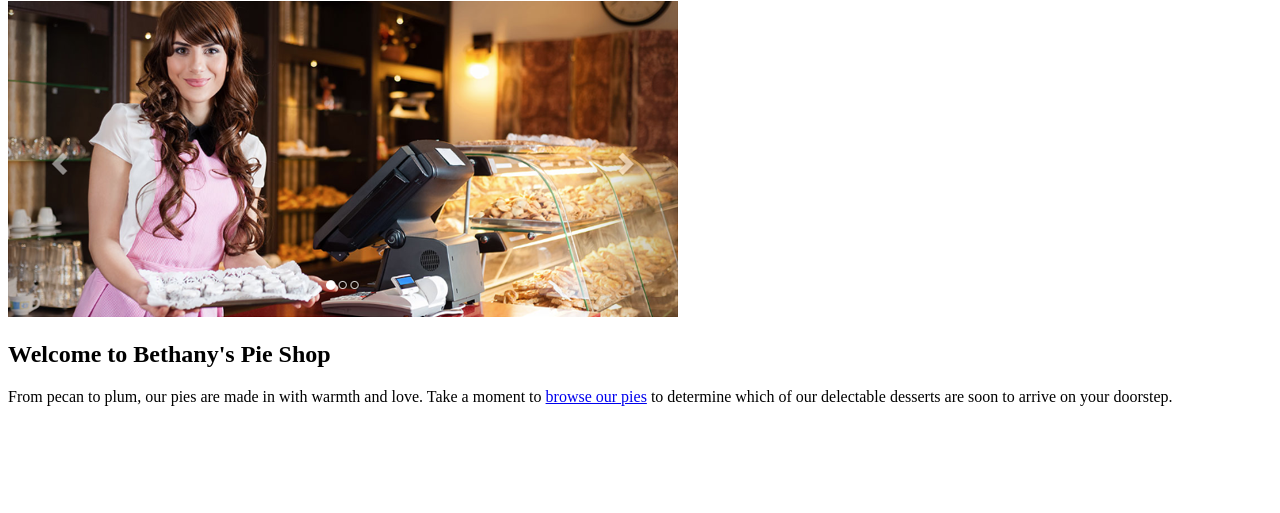
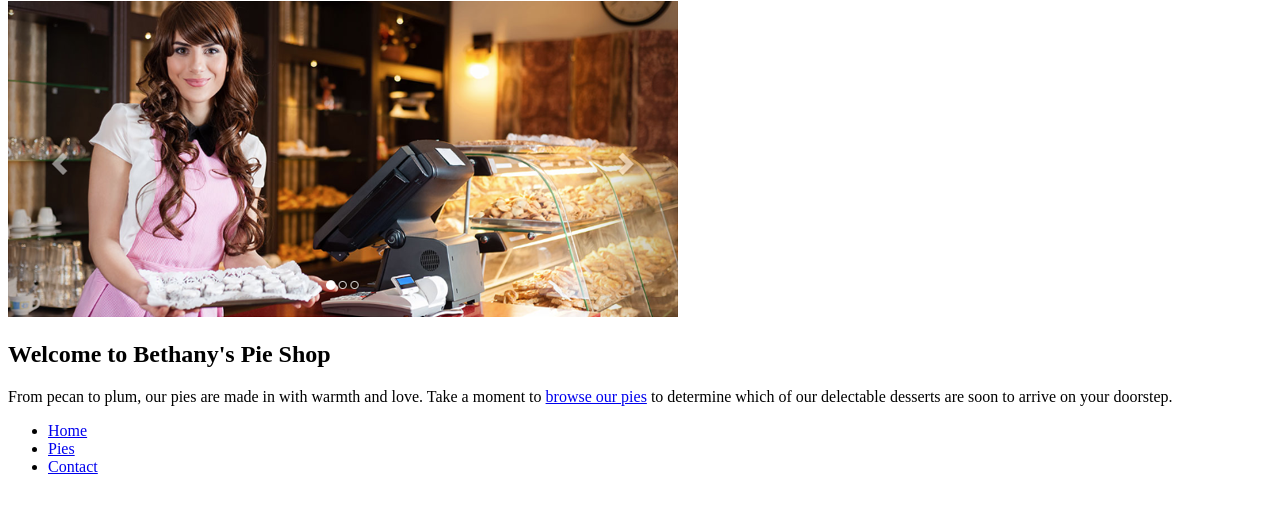
Before and after one commit to AdmJeffery/Bethany-Pie-Shop-Demo, a plain HTML site: page index.html in a window 1280 px wide. Shown: the part 281-794 px from the top of the page. Drawn offline with Linux system fonts and the light colour scheme.

Commit message:
added footer

```diff
--- a/index.html
+++ b/index.html
@@ -29,5 +29,14 @@
             </p>
         </article>
     </main>
+    <footer>
+        <nav>
+            <ul>
+                <li><a href="/">Home</a></li>
+                <li><a href="pies.html">Pies</a></li>
+                <li><a href="contact.html">Contact</a></li>
+            </ul>
+        </nav>
+    </footer>
 </body>
 </html>
```
